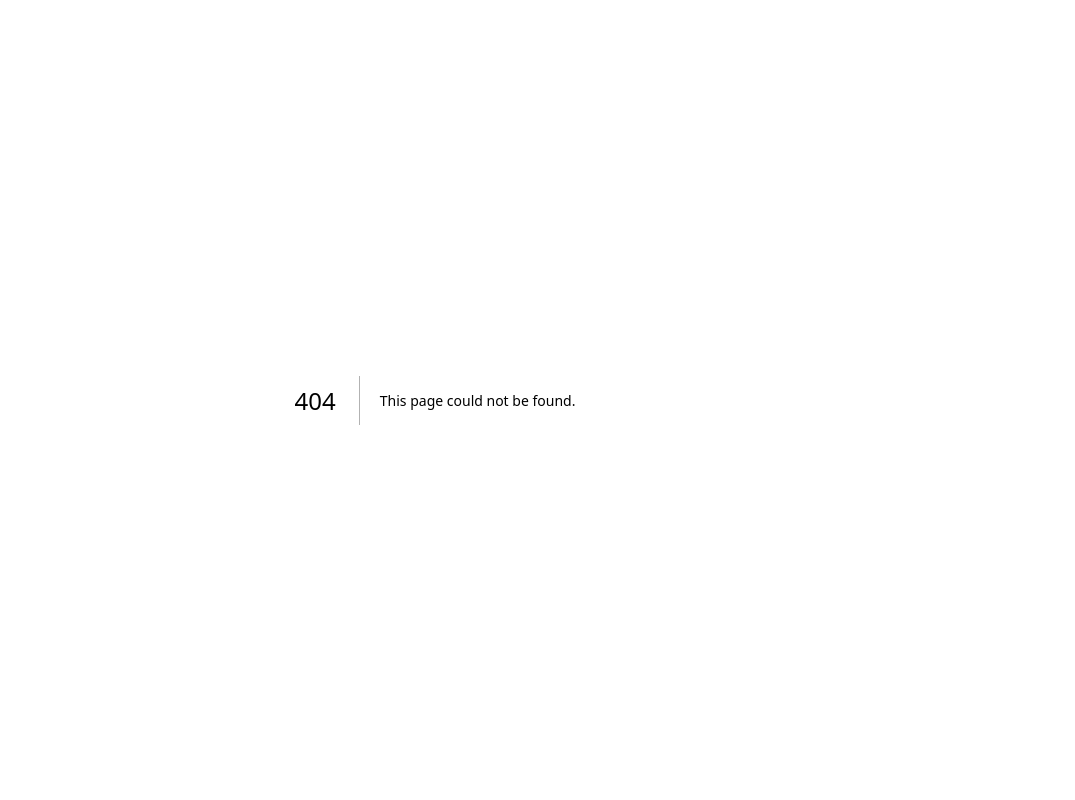
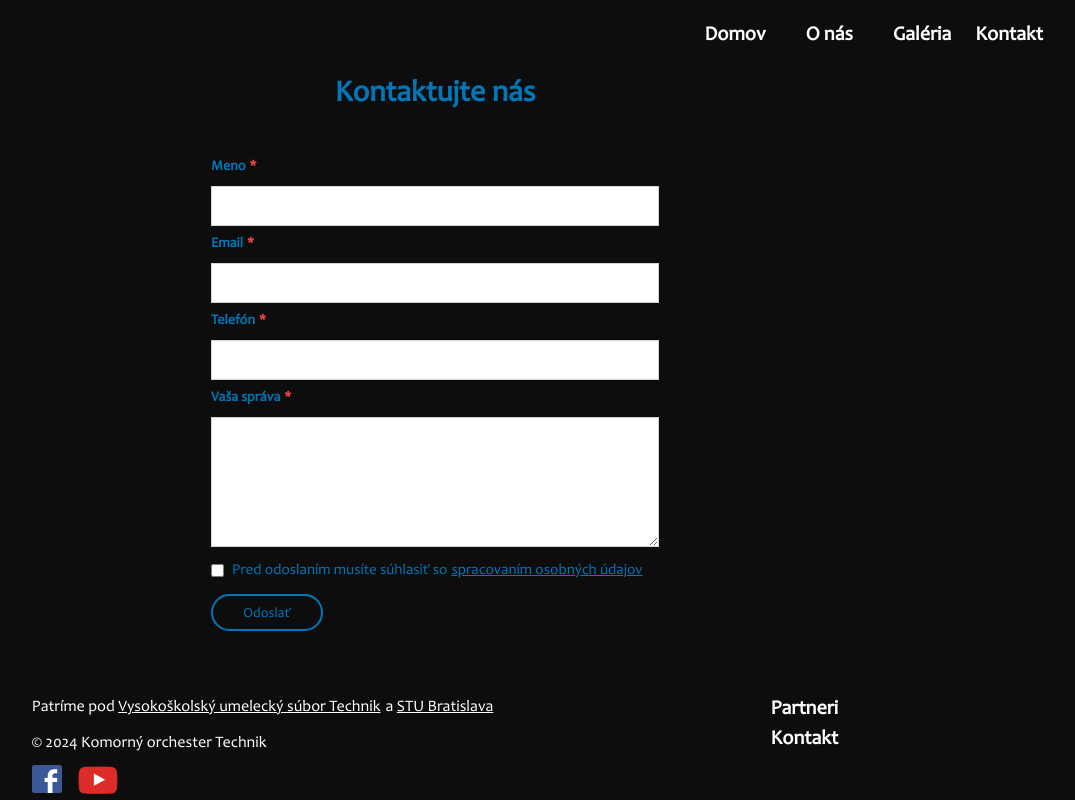
Before and after one commit to pkvarg/technik.sk, a Next.js app: page /contact in a window 1280 px wide. Before the commit this address had no page. Shown: the top 800 px of the page, without its empty margins (205-1280 px from the left). Built offline with nearby package versions, Linux system fonts and the light colour scheme.

Commit message:
my prof yet getMyUser

```diff
--- a/app/admin/page.tsx
+++ b/app/admin/page.tsx
@@ -6,17 +6,17 @@ import AdminBoard from '../components/AdminBoard';
 
 const Admin = async () => {
   const session = await getServerSession(authOptions);
-  const name = session?.user?.name ? session.user.name.toString() : 'user';
+  // const name = session?.user?.name ? session.user.name.toString() : 'user';
+  // const email = session?.user?.email?.toString();
 
-  console.log('admin session', session);
-
+  //console.log('admin session', name);
   return (
-    <div className="h-[100vh]">
+    <div className="h-[100vh] bg-[#0d0e2f]">
       {!session ? (
         <SignInButton />
       ) : (
-        <div className=" bg-black text-white">
-          <AdminBoard name={name} />
+        <div className="text-white">
+          <AdminBoard user={session?.user} />
         </div>
       )}
     </div>
--- a/app/api/user/route.ts
+++ b/app/api/user/route.ts
@@ -31,3 +31,29 @@ export async function PUT(req: Request) {
     return NextResponse.json({ error });
   }
 }
+
+export async function GET(req: Request) {
+  if (req.method !== 'GET') {
+    return NextResponse.json({ message: 'Wrong method!' });
+  }
+
+  console.log('get here');
+
+  const { email } = await req.json();
+
+  console.log(email);
+
+  try {
+    console.log('try');
+    // const user = await prisma.user.findUnique({
+    //   where: {
+    //     email,
+    //   },
+    //});
+
+    return NextResponse.json('ok');
+  } catch (error) {
+    console.log(error);
+    return NextResponse.json({ error });
+  }
+}
--- a/app/components/AdminBoard.tsx
+++ b/app/components/AdminBoard.tsx
@@ -3,20 +3,38 @@ import React, { useEffect, useState } from 'react';
 import SignOutButton from '../components/SignOutButton';
 import CreateUserForm from '../components/CreateUserForm';
 import Subscribers from './Subscribers';
+import MyProfile from './MyProfile';
+import axios from 'axios';
 
-const AdminBoard = (name: any) => {
+const AdminBoard = (user: any) => {
   const [showCreateUser, setShowCreateUser] = useState(false);
   const [showSubscribers, setShowSubscribers] = useState(false);
+  const [showMyProfile, setShowMyProfile] = useState(false);
+  const [myUser, setMyUser] = useState({});
+
+  console.log('ab', user);
+  const email = user.user.email.toString();
 
   useEffect(() => {
-    if (showCreateUser) setShowSubscribers(false);
-    if (showSubscribers) setShowCreateUser(false);
-  }, [showCreateUser, showSubscribers]);
+    const getUser = async () => {
+      const res = await axios.get(`api/user/`, email);
+
+      if (res) console.log('res', res);
+    };
+    getUser();
+  }, []);
+
+  // useEffect(() => {
+  //   if (showCreateUser) setShowSubscribers(false);
+  //   if (showSubscribers) setShowCreateUser(false);
+  // }, [showCreateUser, showSubscribers]);
 
   return (
     <div className="relative h-screen">
       <div className="flex w-[20%] flex-col gap-1 bg-gray-600 p-1 text-green-500">
-        <h1 className="text-white">Ahoj {name.name}</h1>
+        <h1 className="text-white">
+          Ahoj {user.user.name} {user.user.email}
+        </h1>
         <p
           onClick={() => setShowCreateUser((prev) => !prev)}
           className="cursor-pointer"
@@ -29,6 +47,12 @@ const AdminBoard = (name: any) => {
           className="cursor-pointer"
         >
           Odoberatelia noviniek{' '}
+        </p>
+        <p
+          onClick={() => setShowMyProfile((prev) => !prev)}
+          className="cursor-pointer"
+        >
+          Môj profil{' '}
         </p>
         <SignOutButton />
       </div>
@@ -44,6 +68,12 @@ const AdminBoard = (name: any) => {
           <Subscribers />
         </div>
       )}
+
+      {showMyProfile && (
+        <div className="absolute right-[33%]">
+          <MyProfile />
+        </div>
+      )}
     </div>
   );
 };
--- a/app/components/CreateUserForm.tsx
+++ b/app/components/CreateUserForm.tsx
@@ -16,7 +16,7 @@ const CreateUserForm = () => {
   };
 
   return (
-    <div className="my-4 bg-black text-white">
+    <div className="my-4 bg-[#0d0e2f] text-white">
       <p className="text-yellow-500">Vytvoriť nového užívateľa</p>
       <form onSubmit={createUser} className="mt-2 flex w-[100%] flex-col gap-2">
         <input
--- /dev/null
+++ b/app/components/MyProfile.tsx
@@ -0,0 +1,8 @@
+import React from 'react';
+
+const MyProfile = () => {
+  console.log('myprof');
+  return <div>My prof</div>;
+};
+
+export default MyProfile;
--- a/app/components/Navbar.tsx
+++ b/app/components/Navbar.tsx
@@ -113,7 +113,7 @@ const Navbar = () => {
 
                 <li>
                   <Link
-                    href={'/contact'}
+                    href={'/gallery'}
                     className="cursor-pointer hover:text-green-500"
                   >
                     Galéria
--- a/app/components/SignInButton.tsx
+++ b/app/components/SignInButton.tsx
@@ -12,7 +12,7 @@ const SignInButton = () => {
             callbackUrl: `${window.location.origin}/admin`,
           })
         }
-        className="cursor-pointer text-green-500"
+        className="cursor-pointer p-8 text-[30px] text-green-500"
       >
         Login
       </button>
--- /dev/null
+++ b/app/contact/page.tsx
@@ -0,0 +1,154 @@
+'use client';
+import React, { useState } from 'react';
+import Navbar from '../components/Navbar';
+import axios from 'axios';
+import { toast } from 'react-hot-toast';
+
+const Contact = () => {
+  const [name, setName] = useState('');
+  const [email, setEmail] = useState('');
+  const [phone, setPhone] = useState('');
+  const [message, setMessage] = useState('');
+  const [showAgree, setShowAgree] = useState(false);
+
+  const x = process.env.NEXT_PUBLIC_EMAIL_EXTRA_ONE;
+  const y = process.env.NEXT_PUBLIC_EMAIL_EXTRA_TWO;
+  const [passwordGroupOne, setPasswordGroupOne] = useState(x);
+  const [passwordGroupTwo, setPasswordGroupTwo] = useState(y);
+
+  const handleSubmit = async (e: any) => {
+    e.preventDefault();
+
+    console.log('subbbbb');
+    if (passwordGroupOne !== x || passwordGroupTwo !== y) {
+      toast.error('Nastala chyba.');
+    } else {
+      try {
+        console.log('..email is sending..');
+        const { data } = await axios.put(
+          `https://api.pictusweb.com/api/md/contact`,
+          // `http://localhost:2000/api/md/contact`,
+          {
+            name,
+            email,
+            phone,
+            message,
+          },
+        );
+
+        if (data.status === 'Success') toast.success('Správa úspešne odoslaná');
+        setName('');
+        setEmail('');
+        setPhone('');
+        setMessage('');
+      } catch (error: any) {
+        console.log(error);
+        toast.error(error.message);
+      }
+    }
+  };
+  return (
+    <div className="bg-homeblackbg relative text-[#0376b7]">
+      <div className="">
+        <Navbar />
+      </div>
+      <div className="z-10 flex-1 text-[14px]">
+        <h1 className="text-center text-[30px] font-bold">Kontaktujte nás</h1>
+        <div className="mx-4 pt-2  lg:mx-[32.5%] lg:py-8">
+          <form onSubmit={handleSubmit} className="flex flex-col">
+            <div className="flex flex-col justify-start">
+              <label className="py-2 font-bold">
+                Meno
+                <span className="ml-1 text-red-500">*</span>
+              </label>
+              <input
+                type="text"
+                value={name}
+                onChange={(e) => setName(e.target.value)}
+                className="h-[40px] border border-gray-300 pl-[5px]"
+                required
+              />
+            </div>
+            <div className="flex flex-col justify-start">
+              <label className="py-2 font-bold">
+                Email
+                <span className="ml-1 text-red-500">*</span>
+              </label>
+              <input
+                type="text"
+                value={email}
+                onChange={(e) => setEmail(e.target.value)}
+                className="h-[40px] border border-gray-300 pl-[5px]"
+                required
+              />
+            </div>
+            <div className="flex flex-col justify-start">
+              <label className="py-2 font-bold">
+                Telefón
+                <span className="ml-1 text-red-500">*</span>
+              </label>
+              <input
+                type="text"
+                value={phone}
+                onChange={(e) => setPhone(e.target.value)}
+                className="h-[40px] border border-gray-300 pl-[5px]"
+                required
+              />
+            </div>
+            <div className="flex flex-col justify-start">
+              <label className="py-2 font-bold">
+                Vaša správa
+                <span className="ml-1 text-red-500">*</span>
+              </label>
+              <textarea
+                value={message}
+                onChange={(e) => setMessage(e.target.value)}
+                className="h-[100px] border border-gray-300 pl-[5px] lg:h-[130px]"
+                rows={10}
+              ></textarea>
+            </div>
+            <div className="mt-4 flex flex-row items-center gap-4 lg:gap-2">
+              <input type="checkbox" required />
+              <p className="text-[15px] leading-[15px]">
+                Pred odoslaním musíte súhlasiť so
+                <span
+                  onClick={() => setShowAgree((prev) => !prev)}
+                  className="ml-1 cursor-pointer underline"
+                >
+                  spracovaním osobných údajov
+                </span>
+              </p>
+              {showAgree && (
+                <p className="text-[17.5px] leading-[17.5px] text-[#0376b7]">
+                  Poskytnuté údaje nebudú zdieľané tretím stranám.
+                </p>
+              )}
+            </div>
+
+            <input
+              className="form-control"
+              type="text"
+              defaultValue={passwordGroupOne}
+              onChange={(e) => setPasswordGroupOne(e.target.value)}
+            />
+            <input
+              className="form-control"
+              type="text"
+              defaultValue={passwordGroupTwo}
+              onChange={(e) => setPasswordGroupTwo(e.target.value)}
+            />
+
+            <button
+              type="submit"
+              className="mt-4 w-[50%] rounded-[25px] border-2 border-[#0376b7] pb-1 pt-2 text-[#0376b7]  hover:bg-[#0376b7] hover:text-white lg:mt-4 lg:w-[25%]"
+            >
+              Odoslať
+            </button>
+          </form>
+        </div>
+      </div>
+    </div>
+  );
+};
+
+export default Contact;
--- a/app/globals.css
+++ b/app/globals.css
@@ -24,6 +24,10 @@ body {
   /* width: 100%; */
 }
 
+.form-control {
+  display: none;
+}
+
 @media (max-width: 768px) {
   .techhero {
     background-size: calc(310%);
```
